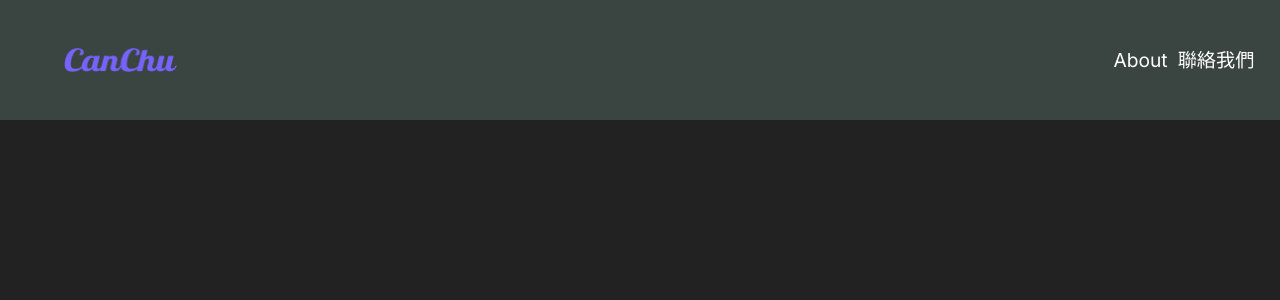
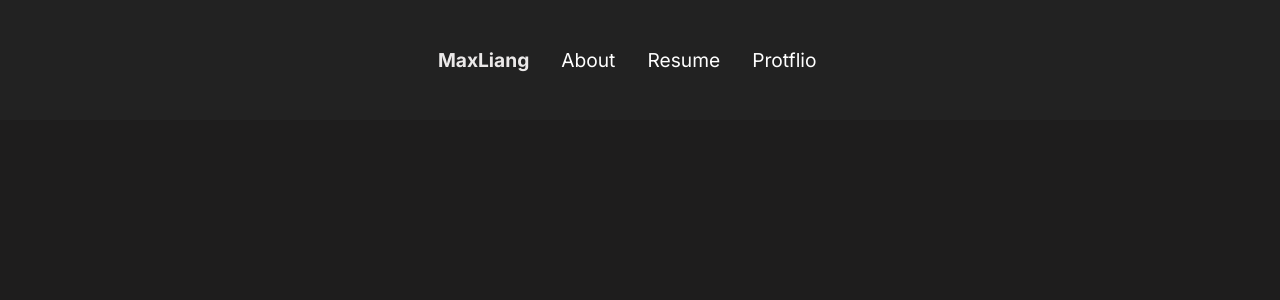
Before and after one commit to MaxliangTW/MaxLiangWebsite, a Next.js app: page / in a window 1280 px wide. Shown: the top 300 px of the page. Built offline with nearby package versions, Linux system fonts and the light colour scheme.

Commit message:
feat(website)New task of mywebsite

```diff
--- a/components/Footer.jsx
+++ b/components/Footer.jsx
@@ -3,7 +3,7 @@ import style from './styles/Footer.module.scss'
 
 const Footer = () => {
   return (
-    <div>
+    <div className={style.footer}>
 
     </div>
   )
--- a/components/Index.jsx
+++ b/components/Index.jsx
@@ -1,11 +1,16 @@
 import React from 'react'
 import Navbar from './Navbar';
+import Footer from './Footer';
 import style from './styles/index.module.scss';
 
 const Index = () => {
   return (
     <div>
       <Navbar />
+      {/* 頭： Logo、麵包屑*/}
+      {/* 中間：JiuTan 產品簡介、上線時程規劃（是否做個小互動遊戲？）、功能介紹圖塊、製作團隊介紹 */}
+      <Footer />
+      {/* 尾： 聯絡我們*/}
     </div>
   )
 }
--- a/components/Navbar.jsx
+++ b/components/Navbar.jsx
@@ -4,19 +4,14 @@ import Image from 'next/image'
 
 const Navbar = () => {
   return (
-    <div className={style.Navbar}>
-      <Image
-        className={style.Logo}
-        src="/image/CanChu.png"
-        alt="JiuTan Logo"
-        width={113}
-        height={24}
-        />
-      <div className={style.nav}>
-        <p className={style.About}>About</p>
-        <p className={style.Contact}>聯絡我們</p>
-      </div>
-    </div>
+    <header className={style.Navbar}>
+      <nav className={style.navigation}>
+        <p className={style.logo}>MaxLiang</p>
+        <p href='#' className={style.about}>About</p>
+        <p href='#' className={style.resume}>Resume</p>
+        <p href='#' className={style.protflio}>Protflio</p>
+      </nav>
+    </header>
   )
 }
 
--- a/components/styles/Footer.module.scss
+++ b/components/styles/Footer.module.scss
@@ -0,0 +1,5 @@
+.footer{
+    width: 100vw;
+    height: 300px;
+    background-color: rgb(30, 29, 29);
+}
--- a/components/styles/Navbar.module.scss
+++ b/components/styles/Navbar.module.scss
@@ -1,25 +1,36 @@
 .Navbar{
     width: 100vw;
     height: 15vh;
-    background-color: rgb(58, 69, 65);
+    //background-color: rgb(58, 69, 65);
     display: flex;
-    justify-content: space-between;
+    justify-content: center;
     align-items: center;
-    .Logo{
-        flex: none;
-        margin-left: 5vw;
-    }
-    .nav{
+    .navigation{
         display: flex;
         margin-right: 2vw;
-        .About{
+        .logo{
+            color: rgb(235, 233, 233);
+            font-size: larger;
+            font-weight: bolder;
+            cursor: pointer;
+            margin-right: 2.5vw;
+        }
+        .about{
             color: white;
             font-size: larger;
-            margin-right: 10px;
+            cursor: pointer;
+            margin-right: 2.5vw;
         }
-        .Contact{
+        .resume{
             color: white;
             font-size: larger;
+            cursor: pointer;
+            margin-right: 2.5vw;
+        }
+        .protflio{
+            color: white;
+            font-size: larger;
+            cursor: pointer;
         }
     }
 }
```
Also changed, not shown: public/image/CanChu.png (deleted).
